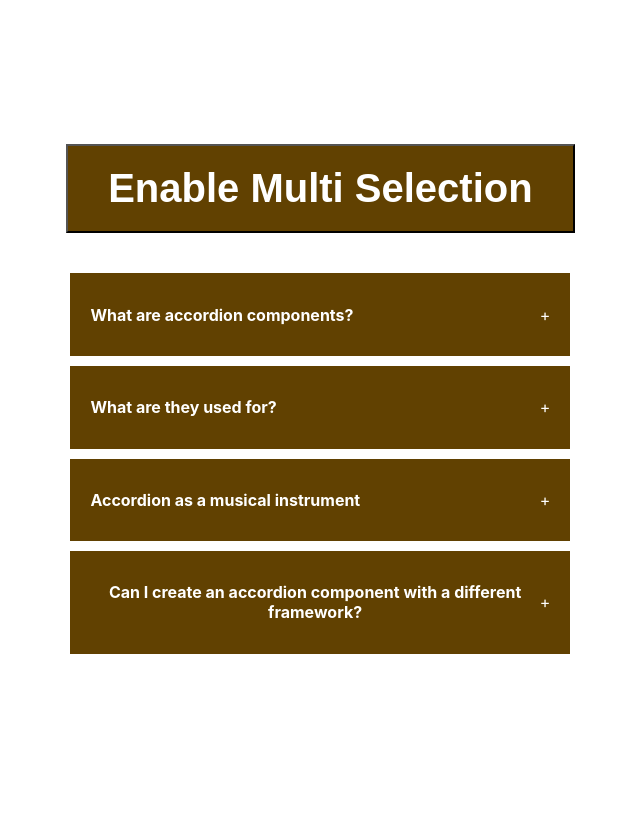
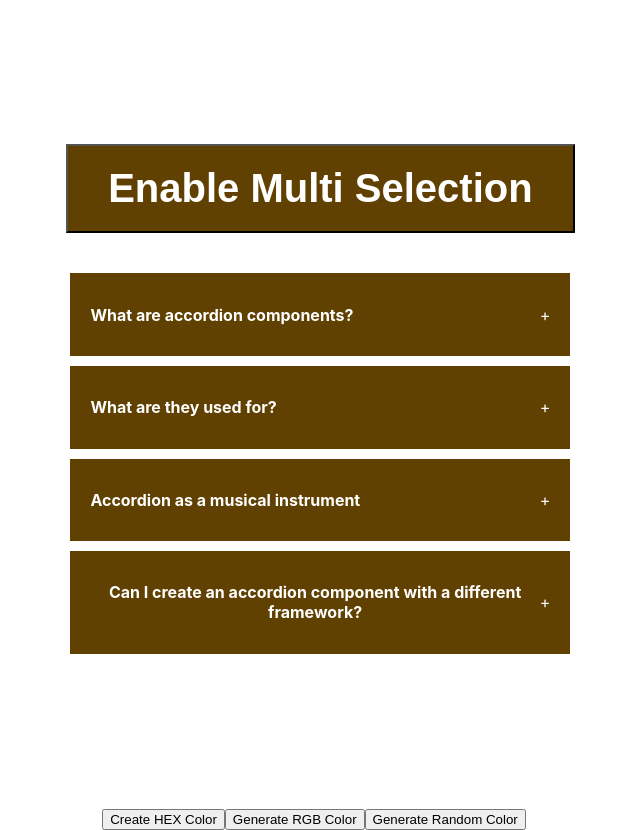
Before and after one commit to eunal19/project1, a React (Create React App) app: page / in a window 1280 px wide. Shown: the whole page, without its empty margins (326-966 px from the left). Before the commit the page ends 808 px from the top, so only its background shows below. Built offline with nearby package versions, Linux system fonts and the light colour scheme.

Commit message:
random color component

```diff
--- a/src/App.js
+++ b/src/App.js
@@ -1,14 +1,14 @@
 import './App.css';
 import Accordion from './components/accordion';
+import RandomColor from './components/random-color';
 
 function App() {
   return (
     <div className="App">
       <Accordion />
+      <RandomColor />
     </div>
   );
 }
 
 export default App;
-
-// this file contains brain
--- a/src/components/random-color/index.jsx
+++ b/src/components/random-color/index.jsx
@@ -6,7 +6,7 @@ export default function RandomColor(params) {
 
   function changeColor(params) {}
   return (
-    <div className="container">
+    <div>
       <button onClick={() => changeColor()}>Create HEX Color</button>
       <button>Generate RGB Color</button>
       <button>Generate Random Color</button>
```
